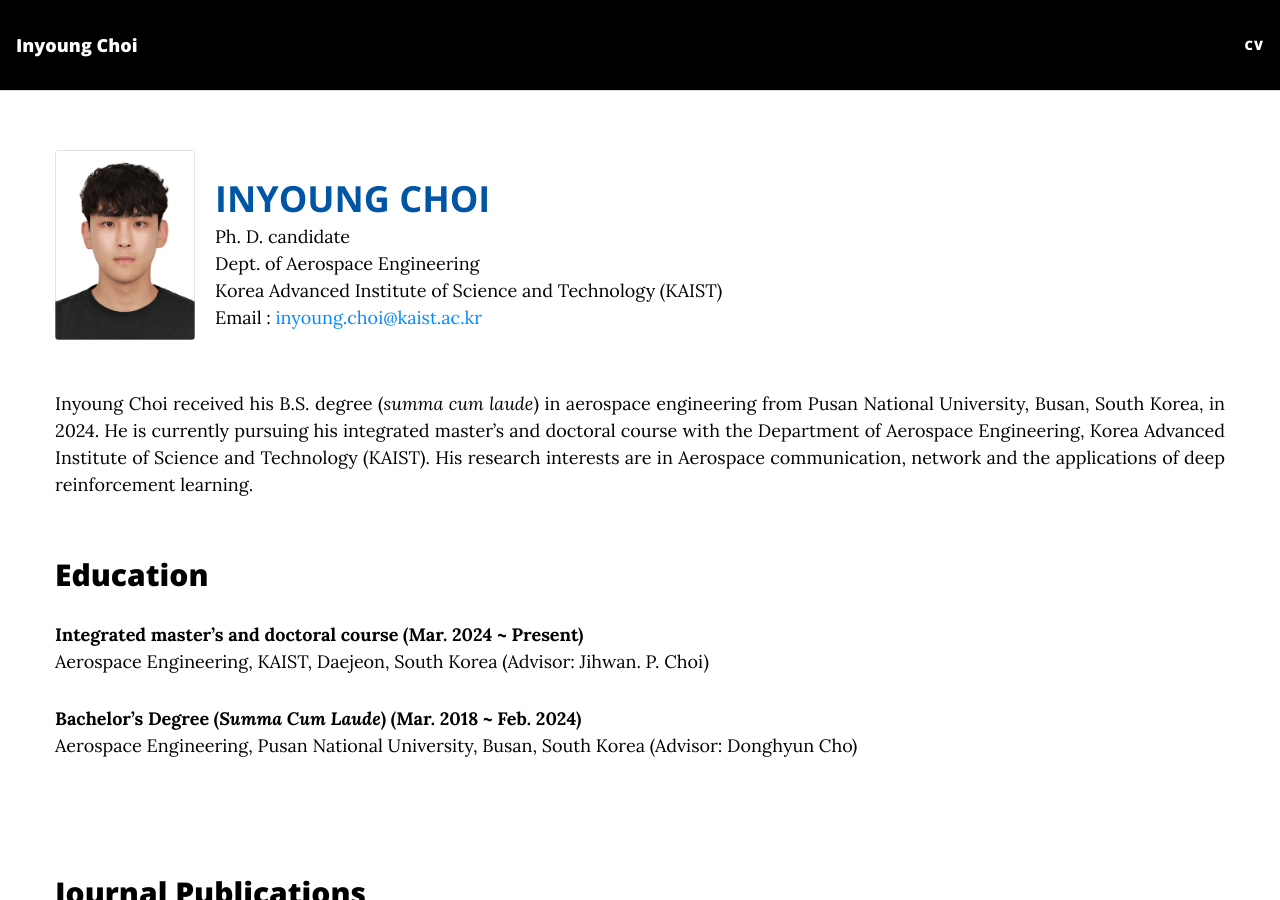
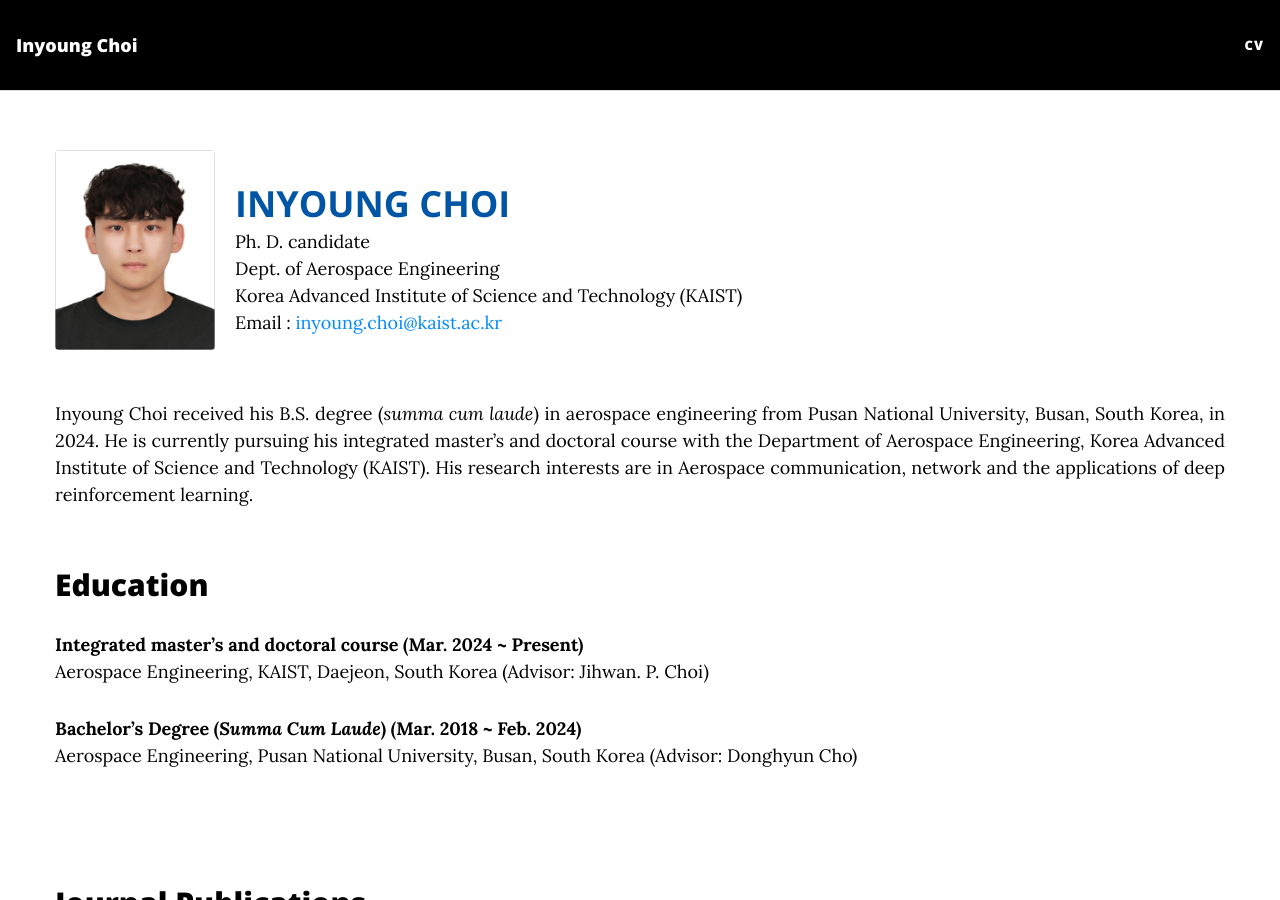
Before and after one commit to InyoungChoi-acai/InyoungChoi-acai.github.io, a Jekyll site: the page built from index.md, in a window 1280 px wide and 900 px high. Built offline with Jekyll 4.4.1, drawn with Linux system fonts in a browser that asks for light colours; nearby versions of some CDN libraries.

Commit message:
Update index.md

```diff
--- a/index.md
+++ b/index.md
@@ -5,7 +5,7 @@
 
 <div style="display: flex; align-items: center; gap: 20px;">
 
-<img src="/assets/img/최인영.jpg" alt="Choi, Inyoung" style="width: 140px; height: 190px; border-radius: 4px;">
+<img src="/assets/img/최인영.jpg" alt="Choi, Inyoung" style="width: 160px; height: 200px; border-radius: 4px;">
 
 <div>
   <h1 style="color: #0056A4; font-weight: bold; margin: 0;">INYOUNG CHOI</h1>
```
